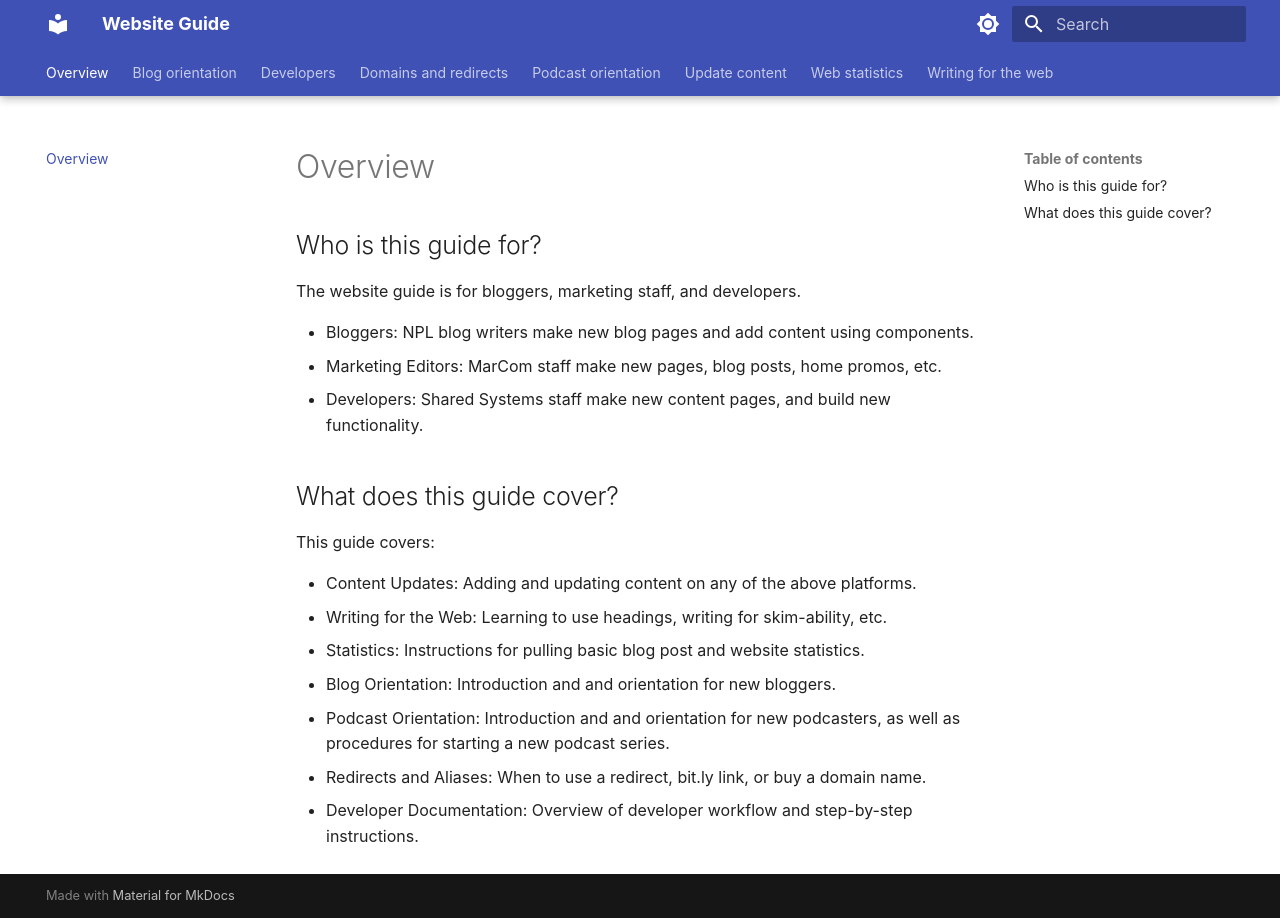
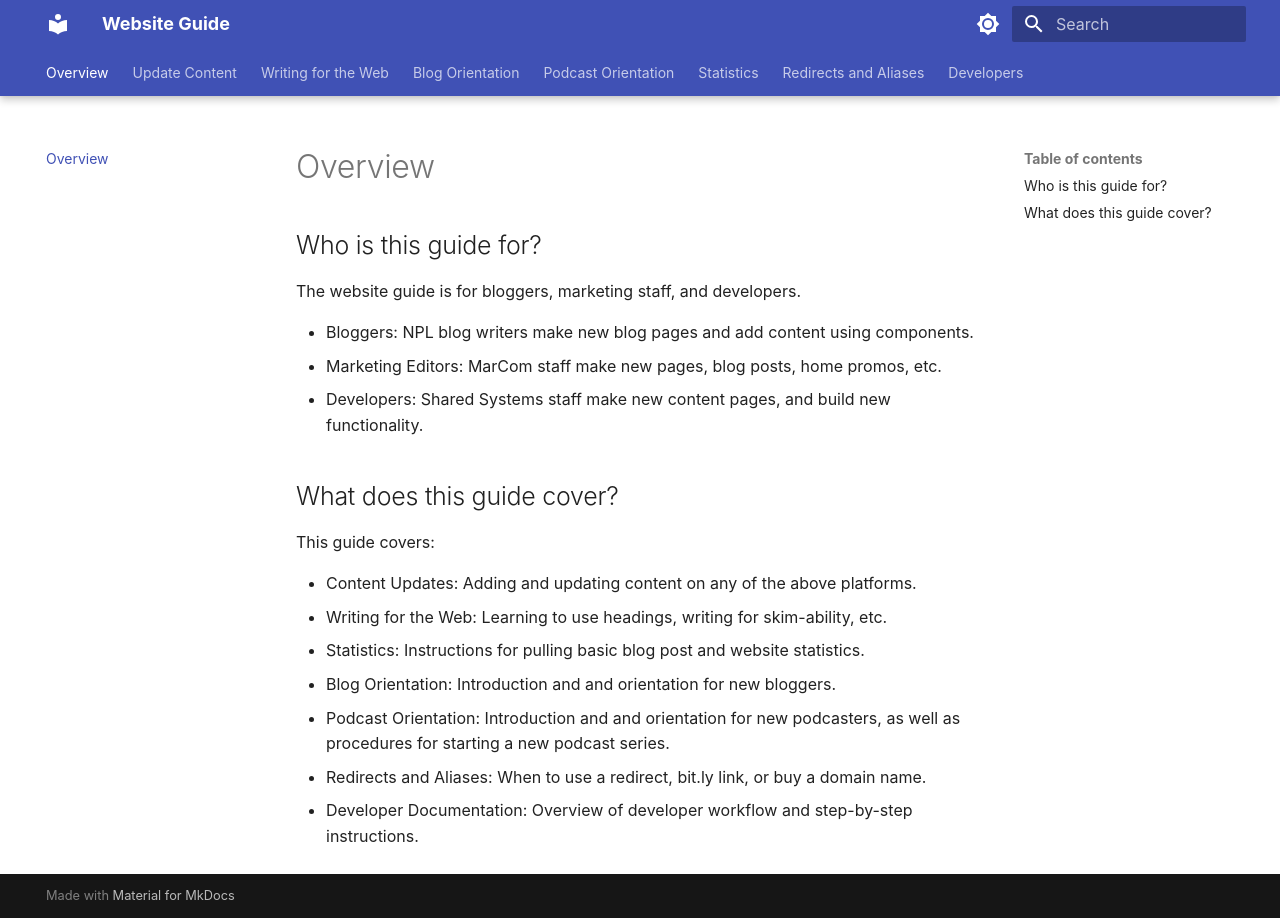
Before and after one commit to Nashville-Public-Library/bedework-docs, an MkDocs documentation site: the page built from docs/index.md, in a window 1280 px wide. Built offline with MkDocs 1.6.1 and Material for MkDocs 9.7.7, drawn with Linux system fonts in a browser that asks for light colours; part of the change alters nothing that is shown.

Commit message:
unhide nav

```diff
--- a/mkdocs.yml
+++ b/mkdocs.yml
@@ -49,130 +49,130 @@ markdown_extensions:
       emoji_index: !!python/name:materialx.emoji.twemoji
       emoji_generator: !!python/name:materialx.emoji.to_svg
 
-# nav:
-#   - Overview: index.md
-#   - Update Content:
-#     - update-content/index.md
-#     - Add Content to a Page (Drupal):
-#       - update-content/add-content-with-components/index.md
-#       - update-content/add-content-with-components/block.md
-#       - update-content/add-content-with-components/blog-swim.md
-#       - update-content/add-content-with-components/calendar-widget.md
-#       - update-content/add-content-with-components/call-to-action.md
-#       - update-content/add-content-with-components/card-grid.md
-#       - update-content/add-content-with-components/catalog-promo.md
-#       - update-content/add-content-with-components/catalog-widget.md
-#       - update-content/add-content-with-components/catalog-widget-grid.md
-#       - update-content/add-content-with-components/contact-info.md
-#       - update-content/add-content-with-components/database-feature-list.md
-#       - update-content/add-content-with-components/hero.md
-#       - update-content/add-content-with-components/iFrame.md
-#       - update-content/add-content-with-components/jump-menu-grid.md
-#       - update-content/add-content-with-components/media-photos-video-audio.md
-#       - update-content/add-content-with-components/media-editing-images.md
-#       - update-content/add-content-with-components/poll.md
-#       - update-content/add-content-with-components/sponsors.md
-#       - update-content/add-content-with-components/table.md
-#       - update-content/add-content-with-components/text.md
-#       - update-content/add-content-with-components/text-image.md
-#       - update-content/add-content-with-components/promotion.md
-#       - update-content/add-content-with-components/one-column.md
-#       - update-content/add-content-with-components/two-column.md
-#     - Special Content (Drupal, Bucket, etc.):
-#       - update-content/special-content-updates/index.md
-#       - update-content/add-update-a-page/notifications.md
-#       - update-content/special-content-updates/library-board-agenda.md
-#       - update-content/special-content-updates/talking-library-schedule.md
-#       - update-content/special-content-updates/read-to-rise-site.md
-#       - update-content/special-content-updates/seed-exchange-google.md
-#       - update-content/special-content-updates/summer-challenge.md
-#       - update-content/special-content-updates/taxonomy-term-addition.md
-#       - update-content/special-content-updates/bucket-sites.md
-#     - Closing a Branch:
-#       - update-content/closing-a-branch/index.md
-#       - update-content/closing-a-branch/holidays.md
-#       - update-content/closing-a-branch/closing-a-branch-spontaneous.md
-#       - update-content/closing-a-branch/closing-a-branch-long-closure.md
-#       - update-content/closing-a-branch/reopen-a-branch.md
-#     - Page Details (Drupal):
-#       - update-content/add-update-a-page/index.md
-#       - update-content/add-update-a-page/home-page.md
-#       - update-content/add-update-a-page/menu-links-promos.md
-#       - update-content/add-update-a-page/basic-page.md
-#       - update-content/add-update-a-page/blog-post.md
-#       - update-content/add-update-a-page/books-movies-music-pages.md
-#       - update-content/add-update-a-page/collection-page.md
-#       - update-content/add-update-a-page/collection-topic-page.md
-#       - update-content/add-update-a-page/database-a-z-page.md
-#       - update-content/add-update-a-page/database-page.md
-#       - update-content/add-update-a-page/edu-res-landing-page.md
-#       - update-content/add-update-a-page/events-landing-page.md
-#       - update-content/add-update-a-page/event-page.md
-#       - update-content/add-update-a-page/internship-page.md
-#       - update-content/add-update-a-page/locations-landing-page.md
-#       - update-content/add-update-a-page/location-pages.md
-#       - update-content/add-update-a-page/news-landing-page.md
-#       - update-content/add-update-a-page/news-item.md
-#       - update-content/add-update-a-page/person.md
-#       - update-content/add-update-a-page/podcast-episode.md
-#       - update-content/add-update-a-page/service-page.md
-#       - update-content/add-update-a-page/sponsors.md
-#   - Writing for the Web:
-#     - writing-for-the-web/writing-for-web.md
-#   - Blog Orientation:
-#     - blog-orientation/overview.md
-#     - blog-orientation/blog-entry-form.md
-#     - blog-orientation/images.md
-#     - blog-orientation/what-to-write.md
-#     - blog-orientation/plan-your-post.md
-#     - blog-orientation/example-book-list.md
-#     - blog-orientation/example-book-review.md
-#   - Podcast Orientation:
-#     - podcast-orientation/overview.md
-#     - podcast-orientation/add-epsisode-to-website.md
-#     - podcast-orientation/start-new-podcast-series.md
-#     - podcast-orientation/publish-rss.md
-#   - Statistics:
-#     - web-statistics/blog-statistics.md
-#     - web-statistics/podcast-statistics.md
-#     - web-statistics/campaign-tagging.md
-#   - Redirects and Aliases:
-#     - domains-and-redirects/when-to-use.md
-#     - domains-and-redirects/url-aliases.md
-#     - domains-and-redirects/url-redirects.md
-#     - domains-and-redirects/move-a-domain.md
-#     - domains-and-redirects/domain-redirects.md
-#   - Developers:
-#     - developers/index.md
-#     - Drupal Development:
-#       - developers/drupal-development/technical-overview.md
-#       - developers/drupal-development/set-up-npld8-staff-machine-mac.md
-#       - developers/drupal-development/set-up-npld8-staff-machine-pc.md
-#       - developers/drupal-development/onboarding-developers.md
-#       - developers/drupal-development/start-stop-local.md
-#       - developers/drupal-development/refresh-database.md
-#       - developers/drupal-development/working-on-ticket.md
-#       - developers/drupal-development/code-review-github.md
-#       - developers/drupal-development/deploy-code-production.md
-#       - developers/drupal-development/update-drupal-core.md
-#       - developers/drupal-development/update-modules.md
-#       - developers/drupal-development/update-php-version.md
-#       - developers/drupal-development/work-on-css-gulp.md
-#       - developers/drupal-development/troubleshooting.md
-#       - developers/drupal-development/set-up-new-drupal-project.md
-#       - developers/drupal-development/user-roles.md
-#     - Site Building Notes (Drupal):
-#       - developers/site-building-notes/news-landing-page.md
-#       - developers/site-building-notes/podcast-pages-and-feeds.md
-#     - Wordpress:
-#       - developers/wordpress/redirect-wordpress-site.md
-#     - Bucket (Assets):
-#       - developers/bucket/overview.md
-#       - developers/bucket/technical-overview.md
-#       - developers/bucket/add-update-content.md
-#       - developers/bucket/add-new-website.md
-#       - developers/bucket/remove-website.md
-#       - developers/bucket/redirect-subdomain.md
-#     - Domain Names and DNS:
-#       - developers/domain-name-dns/redirect-domain.md
-#       - developers/domain-name-dns/move-domain-its.md
+nav:
+  - Overview: index.md
+  - Update Content:
+    - update-content/index.md
+    - Add Content to a Page (Drupal):
+      - update-content/add-content-with-components/index.md
+      - update-content/add-content-with-components/block.md
+      - update-content/add-content-with-components/blog-swim.md
+      - update-content/add-content-with-components/calendar-widget.md
+      - update-content/add-content-with-components/call-to-action.md
+      - update-content/add-content-with-components/card-grid.md
+      - update-content/add-content-with-components/catalog-promo.md
+      - update-content/add-content-with-components/catalog-widget.md
+      - update-content/add-content-with-components/catalog-widget-grid.md
+      - update-content/add-content-with-components/contact-info.md
+      - update-content/add-content-with-components/database-feature-list.md
+      - update-content/add-content-with-components/hero.md
+      - update-content/add-content-with-components/iFrame.md
+      - update-content/add-content-with-components/jump-menu-grid.md
+      - update-content/add-content-with-components/media-photos-video-audio.md
+      - update-content/add-content-with-components/media-editing-images.md
+      - update-content/add-content-with-components/poll.md
+      - update-content/add-content-with-components/sponsors.md
+      - update-content/add-content-with-components/table.md
+      - update-content/add-content-with-components/text.md
+      - update-content/add-content-with-components/text-image.md
+      - update-content/add-content-with-components/promotion.md
+      - update-content/add-content-with-components/one-column.md
+      - update-content/add-content-with-components/two-column.md
+    - Special Content (Drupal, Bucket, etc.):
+      - update-content/special-content-updates/index.md
+      - update-content/add-update-a-page/notifications.md
+      - update-content/special-content-updates/library-board-agenda.md
+      - update-content/special-content-updates/talking-library-schedule.md
+      - update-content/special-content-updates/read-to-rise-site.md
+      - update-content/special-content-updates/seed-exchange-google.md
+      - update-content/special-content-updates/summer-challenge.md
+      - update-content/special-content-updates/taxonomy-term-addition.md
+      - update-content/special-content-updates/bucket-sites.md
+    - Closing a Branch:
+      - update-content/closing-a-branch/index.md
+      - update-content/closing-a-branch/holidays.md
+      - update-content/closing-a-branch/closing-a-branch-spontaneous.md
+      - update-content/closing-a-branch/closing-a-branch-long-closure.md
+      - update-content/closing-a-branch/reopen-a-branch.md
+    - Page Details (Drupal):
+      - update-content/add-update-a-page/index.md
+      - update-content/add-update-a-page/home-page.md
+      - update-content/add-update-a-page/menu-links-promos.md
+      - update-content/add-update-a-page/basic-page.md
+      - update-content/add-update-a-page/blog-post.md
+      - update-content/add-update-a-page/books-movies-music-pages.md
+      - update-content/add-update-a-page/collection-page.md
+      - update-content/add-update-a-page/collection-topic-page.md
+      - update-content/add-update-a-page/database-a-z-page.md
+      - update-content/add-update-a-page/database-page.md
+      - update-content/add-update-a-page/edu-res-landing-page.md
+      - update-content/add-update-a-page/events-landing-page.md
+      - update-content/add-update-a-page/event-page.md
+      - update-content/add-update-a-page/internship-page.md
+      - update-content/add-update-a-page/locations-landing-page.md
+      - update-content/add-update-a-page/location-pages.md
+      - update-content/add-update-a-page/news-landing-page.md
+      - update-content/add-update-a-page/news-item.md
+      - update-content/add-update-a-page/person.md
+      - update-content/add-update-a-page/podcast-episode.md
+      - update-content/add-update-a-page/service-page.md
+      - update-content/add-update-a-page/sponsors.md
+  - Writing for the Web:
+    - writing-for-the-web/writing-for-web.md
+  - Blog Orientation:
+    - blog-orientation/overview.md
+    - blog-orientation/blog-entry-form.md
+    - blog-orientation/images.md
+    - blog-orientation/what-to-write.md
+    - blog-orientation/plan-your-post.md
+    - blog-orientation/example-book-list.md
+    - blog-orientation/example-book-review.md
+  - Podcast Orientation:
+    - podcast-orientation/overview.md
+    - podcast-orientation/add-epsisode-to-website.md
+    - podcast-orientation/start-new-podcast-series.md
+    - podcast-orientation/publish-rss.md
+  - Statistics:
+    - web-statistics/blog-statistics.md
+    - web-statistics/podcast-statistics.md
+    - web-statistics/campaign-tagging.md
+  - Redirects and Aliases:
+    - domains-and-redirects/when-to-use.md
+    - domains-and-redirects/url-aliases.md
+    - domains-and-redirects/url-redirects.md
+    - domains-and-redirects/move-a-domain.md
+    - domains-and-redirects/domain-redirects.md
+  - Developers:
+    - developers/index.md
+    - Drupal Development:
+      - developers/drupal-development/technical-overview.md
+      - developers/drupal-development/set-up-npld8-staff-machine-mac.md
+      - developers/drupal-development/set-up-npld8-staff-machine-pc.md
+      - developers/drupal-development/onboarding-developers.md
+      - developers/drupal-development/start-stop-local.md
+      - developers/drupal-development/refresh-database.md
+      - developers/drupal-development/working-on-ticket.md
+      - developers/drupal-development/code-review-github.md
+      - developers/drupal-development/deploy-code-production.md
+      - developers/drupal-development/update-drupal-core.md
+      - developers/drupal-development/update-modules.md
+      - developers/drupal-development/update-php-version.md
+      - developers/drupal-development/work-on-css-gulp.md
+      - developers/drupal-development/troubleshooting.md
+      - developers/drupal-development/set-up-new-drupal-project.md
+      - developers/drupal-development/user-roles.md
+    - Site Building Notes (Drupal):
+      - developers/site-building-notes/news-landing-page.md
+      - developers/site-building-notes/podcast-pages-and-feeds.md
+    - Wordpress:
+      - developers/wordpress/redirect-wordpress-site.md
+    - Bucket (Assets):
+      - developers/bucket/overview.md
+      - developers/bucket/technical-overview.md
+      - developers/bucket/add-update-content.md
+      - developers/bucket/add-new-website.md
+      - developers/bucket/remove-website.md
+      - developers/bucket/redirect-subdomain.md
+    - Domain Names and DNS:
+      - developers/domain-name-dns/redirect-domain.md
+      - developers/domain-name-dns/move-domain-its.md
```
Also changed, not shown: docs/img/tutorial/docsVersionDropdown.png (deleted), docs/img/tutorial/localeDropdown.png (deleted).
